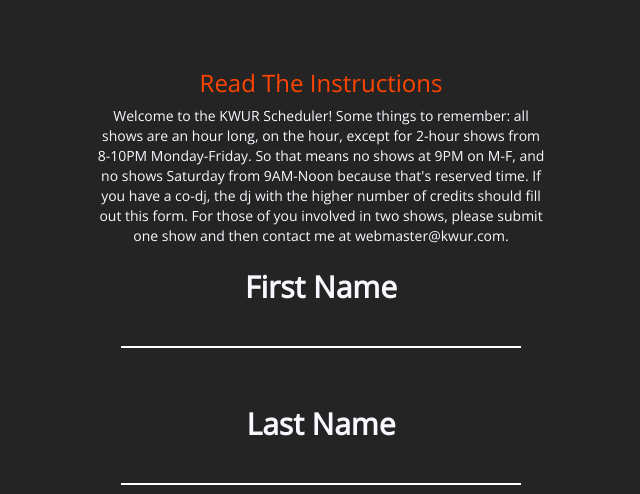
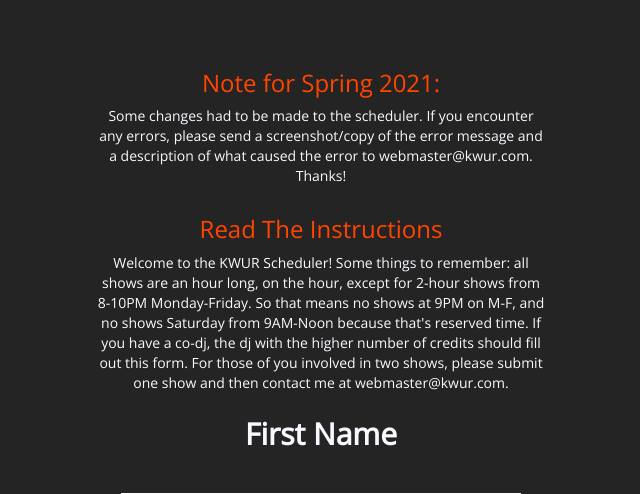
Before and after one commit to kwur/kwur-scheduler, a Django app: template scheduler/templates/index.html in a window 1280 px wide. Shown: the part 173-667 px from the top of the page, without its empty margins (319-959 px from the left). Run offline with Django 3.2, Linux system fonts and the light colour scheme; the template is opened without the code that fills it, so the values that code supplies are empty; some libraries are stand-ins or nearby versions.

Commit message:
add note about sending errors

```diff
--- a/scheduler/templates/index.html
+++ b/scheduler/templates/index.html
@@ -24,6 +24,8 @@
 			<img src="{% static 'scheduler/kwur.png' %}" class="pagination-centered">
 		</div>
 		<div class="section">
+			<h3>Note for Spring 2021:</h3>
+			<p class="center">Some changes had to be made to the scheduler. If you encounter any errors, please send a screenshot/copy of the error message and a description of what caused the error to webmaster@kwur.com. Thanks!</p>
 			<h3>Read The Instructions</h3>
 			<p class="center">Welcome to the KWUR Scheduler! Some things to remember: all shows are an hour long, on the hour, except for 2-hour shows from 8-10PM Monday-Friday. So that means no shows at 9PM on M-F, and no shows Saturday from 9AM-Noon because that's reserved time. If you have a co-dj, the dj with the higher number of credits should fill out this form. For those of you involved in two shows, please submit one show and then contact me at webmaster@kwur.com. </p>
 			<form data-toggle="validator" action="submit-show/" method="post" role="form">
```
